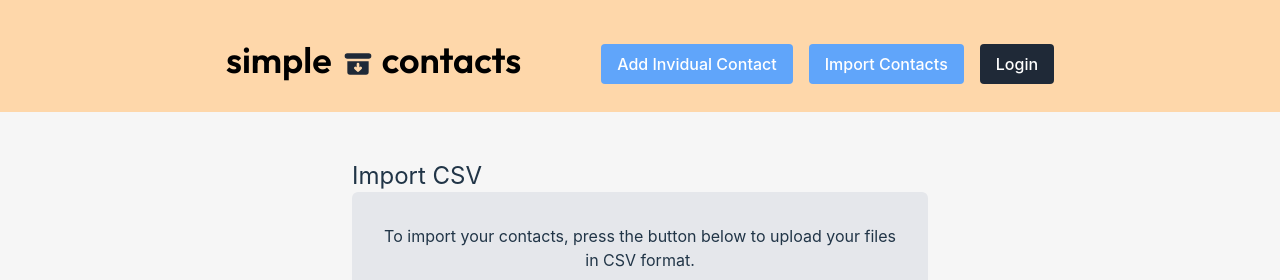
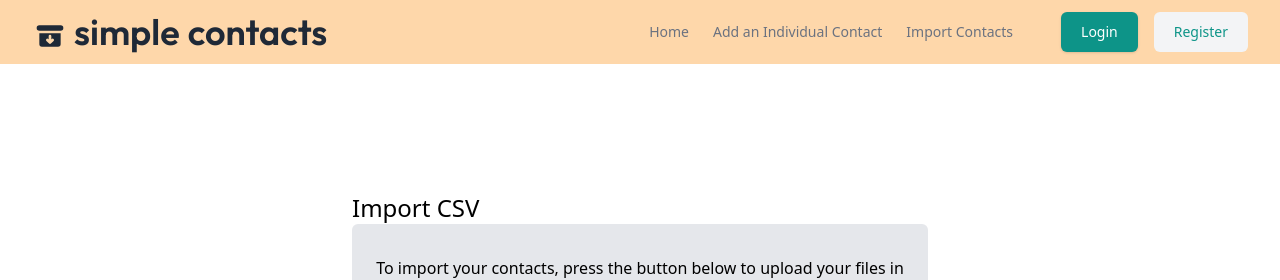
Before and after one commit to austindreosch/simple-contacts, a Vue app: page /import in a window 1280 px wide. Shown: the top 280 px of the page. Built offline with nearby package versions, Linux system fonts and the light colour scheme; no server answers.

Commit message:
Added nav styling

```diff
--- a/src/App.vue
+++ b/src/App.vue
@@ -5,10 +5,94 @@ getUser();
 </script>
 
 <template>
-  <div>
+
     <!-- NAV -->
-    <nav class="p-4 flex justify-center fixed pt-10 pb-7 top-0 left-0 right-0 bg-orange-200 z-10">
-      <!-- Logo (Home) -->
+  <header class="bg-orange-200">
+    <div class="mx-auto max-w-screen-xl px-4 sm:px-6 lg:px-8">
+      <div class="flex h-16 items-center justify-between">
+
+        <!-- LEFT SIDE OF NAV -->
+        <div class="flex-1 md:flex md:items-center md:gap-12">
+          <router-link class="block text-gray-800" to="/">
+            <span class="sr-only">Home</span>
+            <div class="font-outfit text-black-800 flex space-x-2 items-center pr-20">
+              <span class="mt-[.45rem] pl-0.5">
+                <svg class="w-8 h-8 text-gray-800 dark:text-white" aria-hidden="true" xmlns="http://www.w3.org/2000/svg" width="24" height="24" fill="currentColor" viewBox="0 0 24 24">
+                  <path fill-rule="evenodd" d="M4 4a2 2 0 1 0 0 4h16a2 2 0 1 0 0-4H4Zm0 6h16v8a2 2 0 0 1-2 2H6a2 2 0 0 1-2-2v-8Zm10.707 5.707a1 1 0 0 0-1.414-1.414l-.293.293V12a1 1 0 1 0-2 0v2.586l-.293-.293a1 1 0 0 0-1.414 1.414l2 2a1 1 0 0 0 1.414 0l2-2Z" clip-rule="evenodd"/>
+                </svg>
+              </span>
+              <h1 class="text-4xl font-semibold">simple</h1>
+              <h1 class="text-4xl font-semibold ">contacts</h1>
+            </div>
+          </router-link>
+        </div>
+
+        <!-- RIGHT SIDE OF NAV -->
+        <div class="md:flex md:items-center md:gap-12">
+          <!-- PAGES -->
+          <nav aria-label="Global" class="hidden md:block">
+            <ul class="flex items-center gap-6 text-sm">
+              <li>
+                <router-link class="text-gray-500 transition hover:text-gray-500/75"to="/"> Home </router-link>
+              </li>
+              <li>
+                <router-link class="text-gray-500 transition hover:text-gray-500/75"to="/add"> Add an Individual Contact </router-link>
+              </li>
+              <li>
+                <router-link class="text-gray-500 transition hover:text-gray-500/75" to="/import"> Import Contacts </router-link>
+              </li>
+            </ul>
+          </nav>
+
+          <div class="flex items-center gap-4">
+            <!-- LOGIN+REGISTER/PROFILE -->
+            <div class="sm:flex sm:gap-4">
+              <router-link
+                class="rounded-md bg-teal-600 px-5 py-2.5 text-sm font-medium text-white shadow"
+                to="/auth"
+              >
+                Login
+              </router-link>
+
+              <div class="hidden sm:flex">
+                <router-link
+                  class="rounded-md bg-gray-100 px-5 py-2.5 text-sm font-medium text-teal-600"
+                  to="/auth"
+                >
+                  Register
+                </router-link>
+              </div>
+            </div>
+
+            <!-- MOBILE SELECTOR -->
+            <div class="block md:hidden">
+              <button class="rounded bg-gray-100 p-2 text-gray-600 transition hover:text-gray-600/75">
+                <svg
+                  xmlns="http://www.w3.org/2000/svg"
+                  class="h-5 w-5"
+                  fill="none"
+                  viewBox="0 0 24 24"
+                  stroke="currentColor"
+                  stroke-width="2"
+                >
+                  <path stroke-linecap="round" stroke-linejoin="round" d="M4 6h16M4 12h16M4 18h16" />
+                </svg>
+              </button>
+            </div>
+          </div>
+
+
+        </div>
+
+      </div>
+    </div>
+  </header>
+
+
+
+
+    <!-- <nav class="p-4 flex justify-center fixed pt-10 pb-7 top-0 left-0 right-0 bg-orange-200 z-10">
+
       <router-link class="text-black" to="/">
         <div class="font-outfit text-black-800 flex space-x-2 items-center pr-20">
           <h1 class="text-4xl font-semibold">simple</h1>
@@ -20,18 +104,18 @@ getUser();
           <h1 class="text-4xl font-semibold ">contacts</h1>
         </div>
       </router-link>
-      <!-- Other Links -->
       <div class="flex justify-between space-x-4 pt-1">
         <router-link class="px-4 py-2 bg-blue-400 text-white rounded hover:bg-white hover:text-black" to="/add">Add Invidual Contact</router-link>
         <router-link class="px-4 py-2 bg-blue-400 text-white rounded hover:bg-white hover:text-black" to="/import">Import Contacts</router-link>
         <router-link class="px-4 py-2 bg-gray-800 text-white rounded hover:bg-gray-400 hover:text-black" to="/auth">{{ user ? user.email : 'Login' }}</router-link>
       </div>
-    </nav>
+    </nav> -->
+
+
     <!-- BODY -->
-    <main class="max-w-10xl mt-32">
+    <main class="max-w-10xl mt-32 px-4 mx-auto">
       <router-view></router-view>
     </main>
-  </div>
 </template>
 
 
--- a/src/style.css
+++ b/src/style.css
@@ -2,7 +2,7 @@
 @tailwind components;
 @tailwind utilities;
 
-:root {
+/* :root {
   font-family: Inter, system-ui, Avenir, Helvetica, Arial, sans-serif;
   line-height: 1.5;
   font-weight: 400;
@@ -15,30 +15,35 @@
   text-rendering: optimizeLegibility;
   -webkit-font-smoothing: antialiased;
   -moz-osx-font-smoothing: grayscale;
-}
+} */
 
 a {
   font-weight: 500;
   color: #646cff;
   text-decoration: inherit;
 }
-a:hover {
+/* a:hover {
   color: #535bf2;
-}
+} */
 
-body {
-  margin: 0;
-  display: flex;
+
+/* body { */
+  /* margin: 0; */
+  /* display: flex; */
+  /* padding: 1rem; */
   /* place-items: center; */
   /* min-width: 320px; */
-  min-height: 100vh;
-  background-color: rgb(246, 246, 246);
-}
+  /* min-height: 100vh; */
+  /* background-color: rgb(246, 246, 246);
+} */
 
-h1 {
+
+
+
+/* h1 {
   font-size: 3.2em;
   line-height: 1.1;
-}
+} */
 
 /* button {
   border-radius: 8px;
@@ -65,11 +70,11 @@ button:focus-visible {
 
 #app {
   margin: 0 auto;
-  padding: 2rem;
+  /* padding: 0rem; */
   text-align: center;
 }
 
-@media (prefers-color-scheme: light) {
+/* @media (prefers-color-scheme: light) {
   :root {
     color: #213547;
     background-color: #ffffff;
@@ -80,4 +85,4 @@ button:focus-visible {
   button {
     background-color: #f9f9f9;
   }
-}
+} */
```
